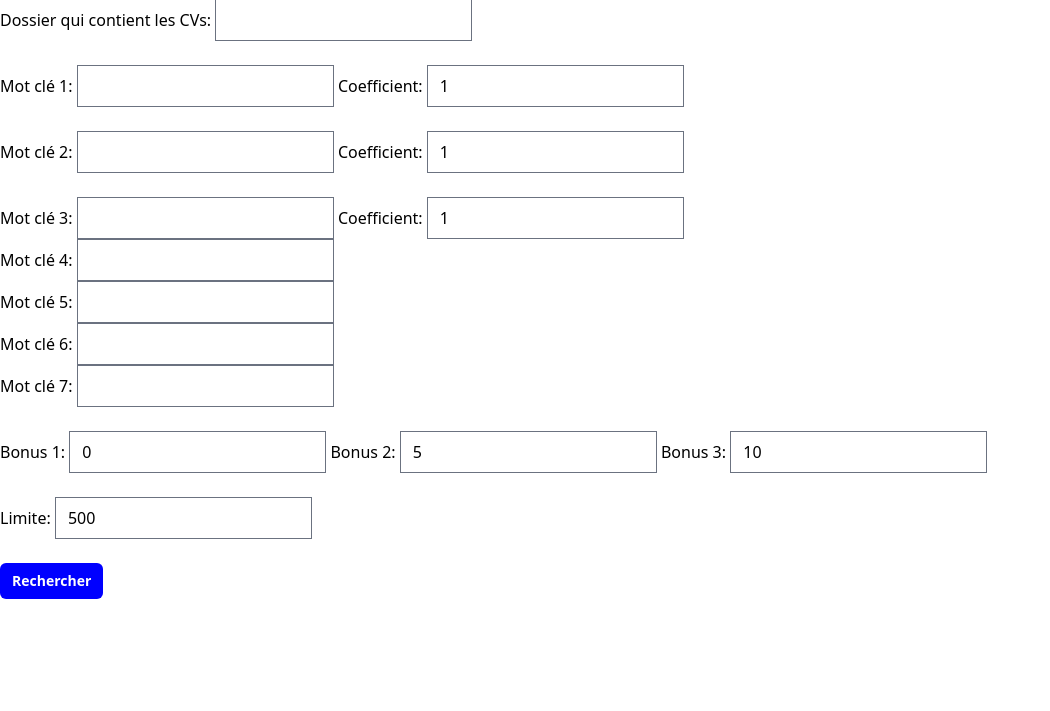
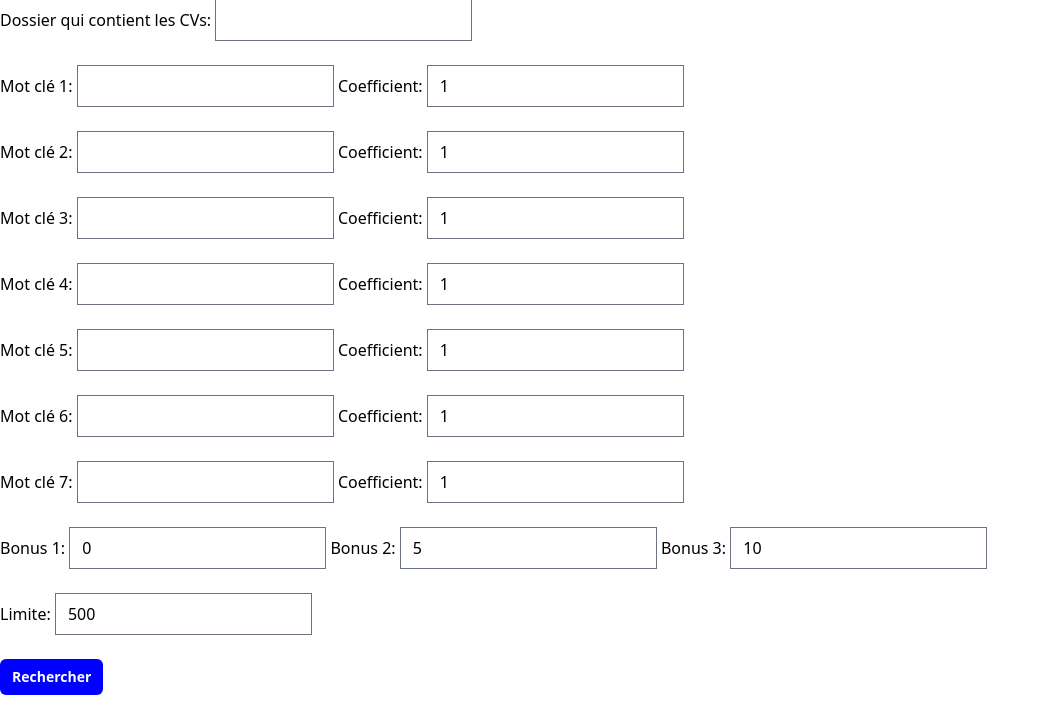
Before and after one commit to aminekha/cvReader, a Django app: page / in a window 1280 px wide. Shown: the part 121-832 px from the top of the page, without its empty margins (0-1050 px from the left). Before the commit the page ends 720 px from the top, so only its background shows below. Run offline with Django 4.2, Linux system fonts and the light colour scheme; style sheets or scripts are compiled from the project's sources; some libraries are stand-ins or nearby versions.

Commit message:
Added 7 keywords to the export

```diff
--- a/reader/templates/reader/index.html
+++ b/reader/templates/reader/index.html
@@ -35,21 +35,33 @@
         <label for="coefficient3">Coefficient:</label>
         <input type="number" name="coefficients[]" id="coefficient3" value="1" min="1" required>
       </div>
+      <br>
       <div>
         <label for="keyword4">Mot clé 4:</label>
         <input type="text" name="keywords[]" id="keyword4">
+        <label for="coefficient4">Coefficient:</label>
+        <input type="number" name="coefficients[]" id="coefficient4" value="1" min="1" required>
       </div>
+      <br>
       <div>
         <label for="keyword5">Mot clé 5:</label>
         <input type="text" name="keywords[]" id="keyword5" >
+        <label for="coefficient5">Coefficient:</label>
+        <input type="number" name="coefficients[]" id="coefficient5" value="1" min="1" required>
       </div>
+      <br>
       <div>
         <label for="keyword6">Mot clé 6:</label>
         <input type="text" name="keywords[]" id="keyword6" >
+        <label for="coefficient6">Coefficient:</label>
+        <input type="number" name="coefficients[]" id="coefficient6" value="1" min="1" required>
       </div>
+      <br>
       <div>
         <label for="keyword7">Mot clé 7:</label>
         <input type="text" name="keywords[]" id="keyword7" >
+        <label for="coefficient7">Coefficient:</label>
+        <input type="number" name="coefficients[]" id="coefficient7" value="1" min="1" required>
       </div>
       <br>
       <div>
@@ -158,12 +170,15 @@
       tableRows.forEach(function (row) {
         var linkElement = row.cells[0].querySelector('a');
         var link = linkElement.href;
-        console.log("link = ", row.cells);
         var data = {
           file: row.cells[0].textContent.trim(),
           keyword1_total: parseInt(row.cells[1].textContent.trim()),
           keyword2_total: parseInt(row.cells[2].textContent.trim()),
           keyword3_total: parseInt(row.cells[3].textContent.trim()),
+          keyword4_total: row.cells[4] ? parseInt(row.cells[4].textContent.trim()): "",
+          keyword5_total: row.cells[5] ? parseInt(row.cells[5].textContent.trim()): "",
+          keyword6_total: row.cells[6] ? parseInt(row.cells[6].textContent.trim()): "",
+          keyword7_total: row.cells[7] ? parseInt(row.cells[7].textContent.trim()): "",
           bonus: row.cells[4].textContent.trim(),
           total: parseInt(row.cells[5].textContent.trim()),
           path: link,
@@ -174,9 +189,13 @@
 
       tableHead.forEach(function (row) {
         var data = {
-          keyword1: row.cells[1].textContent.trim(),
-          keyword2: row.cells[2].textContent.trim(),
-          keyword3: row.cells[3].textContent.trim(),
+          keyword1: row.cells[1] ? row.cells[1].textContent.trim() : '',
+          keyword2: row.cells[2] ? row.cells[2].textContent.trim() : '',
+          keyword3: row.cells[3] ? row.cells[3].textContent.trim() : '',
+          keyword4: row.cells[4] ? row.cells[4].textContent.trim() : '',
+          keyword5: row.cells[5] ? row.cells[5].textContent.trim() : '',
+          keyword6: row.cells[6] ? row.cells[6].textContent.trim() : '',
+          keyword7: row.cells[7] ? row.cells[7].textContent.trim() : '',
         };
         customersData.push(data);
       })
--- a/reader/views.py
+++ b/reader/views.py
@@ -177,6 +177,10 @@ def export_table_as_excel(request):
         keywords["keyword1"],
         keywords["keyword2"],
         keywords["keyword3"],
+        keywords.get("keyword4", ""),
+        keywords.get("keyword5", ""),
+        keywords.get("keyword6", ""),
+        keywords.get("keyword7", ""),
         'Bonus',
         'Total',
         'Groupes',
@@ -196,6 +200,10 @@ def export_table_as_excel(request):
             file_name["keyword1_total"],
             file_name["keyword2_total"],
             file_name["keyword3_total"],
+            file_name.get("keyword4_total", ""),
+            file_name.get("keyword5_total", ""),
+            file_name.get("keyword6_total", ""),
+            file_name.get("keyword7_total", ""),
             file_name["bonus"],
             file_name["total"],
             file_name["groups"],
```
